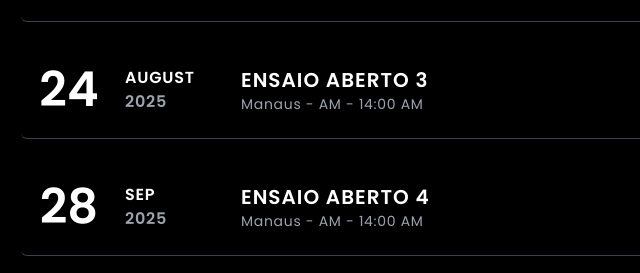
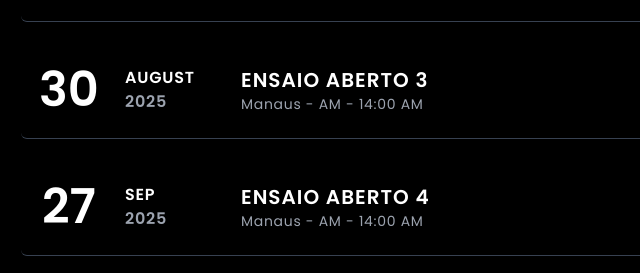
Before and after one commit to Matheuskievao/sovietat, a plain HTML site: page index.html in a window 1280 px wide. Shown: the part 4278-4551 px from the top of the page, 171-811 px from the left. Drawn offline with nearby package versions, Linux system fonts and the light colour scheme.

Commit message:
Update index.html

```diff
--- a/index.html
+++ b/index.html
@@ -388,7 +388,7 @@
           <!--  -->
           <div class="border-b border-gray-700 py-6 flex flex-col md:flex-row items-center justify-between gap-4 md:gap-6 hover:bg-gray-900/30 transition-colors duration-300 rounded-md px-4 opacity-80" data-aos="fade-up" data-aos-delay="250">
             <div class="flex items-center gap-4 md:gap-6 text-center md:text-left min-w-[180px]">
-              <div class="text-5xl font-semibold w-16 text-center shrink-0">24</div>
+              <div class="text-5xl font-semibold w-16 text-center shrink-0">30</div>
               <div class="grow"> <div class="text-base font-semibold tracking-wider uppercase">August</div> <div class="text-base font-semibold tracking-wider text-gray-400">2025</div> </div>
             </div>
             <div class="flex-grow text-center md:text-left"> <div class="text-lg md:text-xl font-semibold tracking-wider">ENSAIO ABERTO 3</div> <div class="text-sm text-gray-400 tracking-wider">Manaus - AM - 14:00 AM</div> </div>
@@ -397,7 +397,7 @@
           <!-- Show bloco setembro  -->
           <div class="border-b border-gray-700 py-6 flex flex-col md:flex-row items-center justify-between gap-4 md:gap-6 hover:bg-gray-900/30 transition-colors duration-300 rounded-md px-4 opacity-80" data-aos="fade-up" data-aos-delay="250">
             <div class="flex items-center gap-4 md:gap-6 text-center md:text-left min-w-[180px]">
-              <div class="text-5xl font-semibold w-16 text-center shrink-0">28</div>
+              <div class="text-5xl font-semibold w-16 text-center shrink-0">27</div>
               <div class="grow"> <div class="text-base font-semibold tracking-wider uppercase">Sep</div> <div class="text-base font-semibold tracking-wider text-gray-400">2025</div> </div>
             </div>
             <div class="flex-grow text-center md:text-left"> <div class="text-lg md:text-xl font-semibold tracking-wider">ENSAIO ABERTO 4</div> <div class="text-sm text-gray-400 tracking-wider">Manaus - AM - 14:00 AM</div> </div>
```
